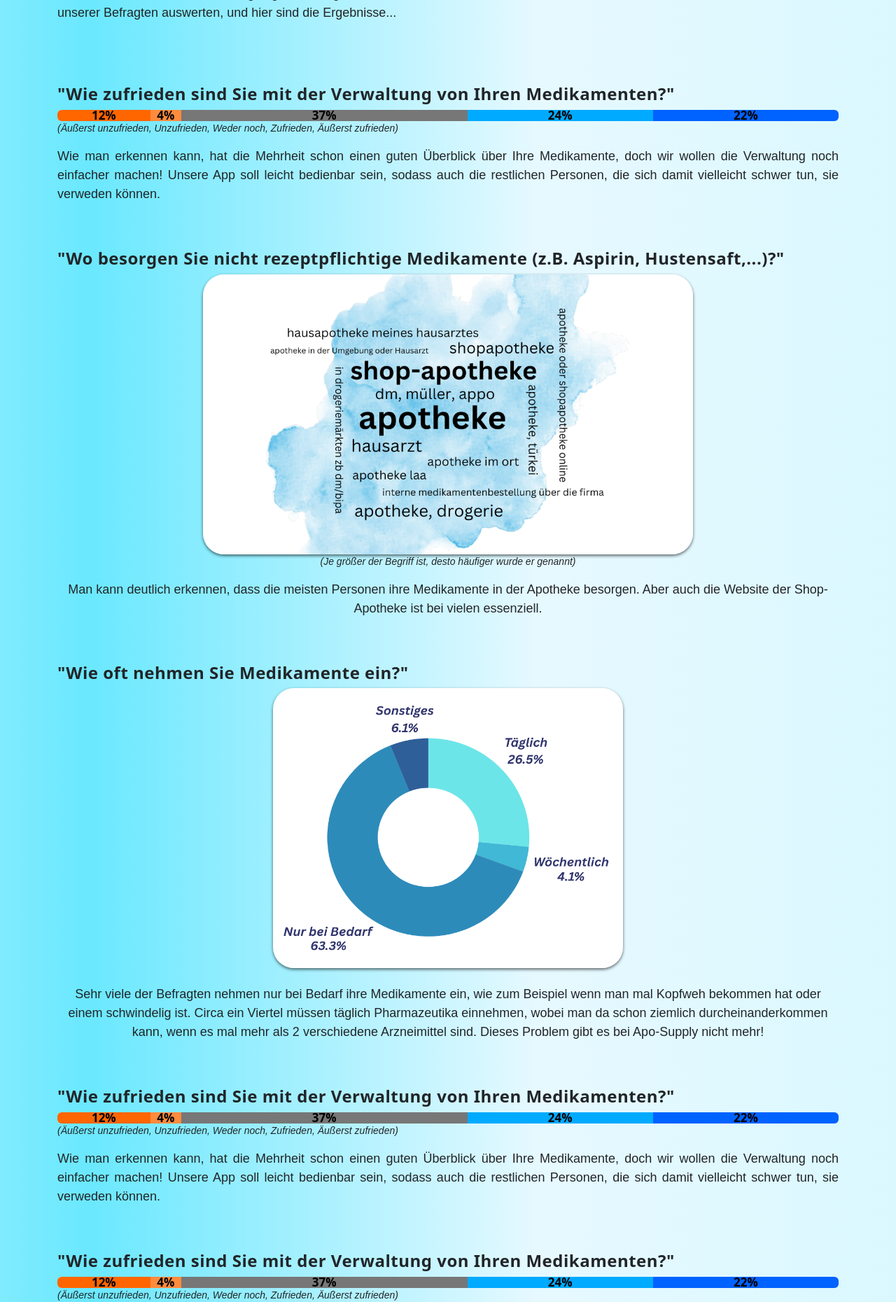
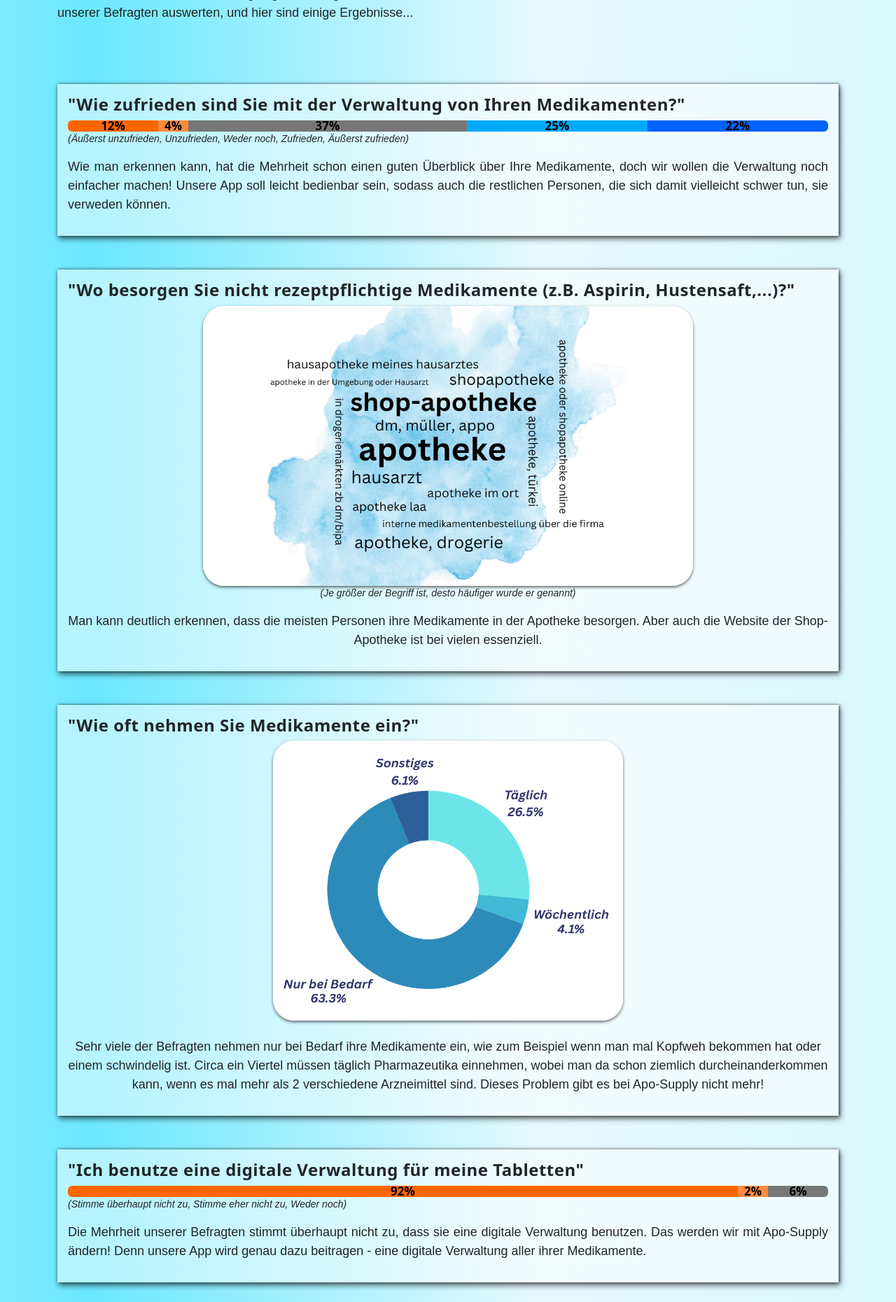
Before and after one commit to celinebittmann/aposupply, a PHP site: page /templates/umfrage.php in a window 1280 px wide. Shown: the part 409-2269 px from the top of the page at 70% size. Run offline with PHP 8.4, Linux system fonts and the light colour scheme.

Commit message:
21.11.2024
Umfrage fertig

```diff
--- a/templates/umfrage.php
+++ b/templates/umfrage.php
@@ -33,12 +33,12 @@ ini_set('display_errors','On');
 
 <div class="row">
   <div class="col-8">
-    <p style="font-style: italic; letter-spacing: 1px; text-align: justify;">Auswertung der Antworten</p>
+    <p style="font-style: italic; letter-spacing: 1px; text-align: justify;">Auswertung einiger Antworten</p>
     <p style="text-align: justify;">Wir haben gemeinsam Mitte September damit begonnen, eine Umfrage zur Medikamentenverwaltung an unsere Bekannten weiterzuleiten,
       um genügend Antworten zu erhalten. Mitte Oktober schlossen wir die Umfrage, um keine weiteren Änderungen mehr zu bekommen und keine Ergebnisse zu fälschen.
       An der Umfrage nahmen 49 verschiedene Personen teil, in den Altersgruppen von "unter 18", "18-30", "30-40", "40-50", "50-60" und "über 60", wobei die meisten
       Teilnehmer und Teilnehmerinnen aus der Altergruppe zwischen 18 und 30 stammen.
-      Um nun ein geeignetes Programm zu zaubern, mussten wir die Daten unserer Befragten auswerten, und hier sind die Ergebnisse...
+      Um nun ein geeignetes Programm zu zaubern, mussten wir die Daten unserer Befragten auswerten, und hier sind einige Ergebnisse...
     </p>
   </div>
 
@@ -55,7 +55,9 @@ ini_set('display_errors','On');
 
 <br><br><br>
 
+
 <!-- 1. Auswertung -->
+ <div class="hintergrund">
 <h4 style="font-weight: 700; letter-spacing: 0.5px;">"Wie zufrieden sind Sie mit der Verwaltung von Ihren Medikamenten?"</h4>
 
 <div class="progress-stacked">
@@ -69,7 +71,7 @@ ini_set('display_errors','On');
     <div class="progress-bar" style="background-color: #777777; color: black; font-weight: 700; font-size: 17px;">37%</div>
   </div>
   <div class="progress" role="progressbar" aria-label="Segment four" aria-valuenow="24" aria-valuemin="0" aria-valuemax="100" style="width: 24%;">
-    <div class="progress-bar" style="background-color: #00aaff; color: black; font-weight: 700; font-size: 17px;">24%</div>
+    <div class="progress-bar" style="background-color: #00aaff; color: black; font-weight: 700; font-size: 17px;">25%</div>
   </div>
   <div class="progress" role="progressbar" aria-label="Segment five" aria-valuenow="22" aria-valuemin="0" aria-valuemax="100" style="width: 24%;">
     <div class="progress-bar" style="background-color: #0062ff; color: black; font-weight: 700; font-size: 17px;">22%</div>
@@ -83,9 +85,13 @@ ini_set('display_errors','On');
   Unsere App soll leicht bedienbar sein, sodass auch die restlichen Personen, die sich damit vielleicht schwer tun, sie verweden können.
 </p>
 
+</div> <!-- ende hintergrund -->
+
 <br><br>
 
+
 <!-- 2. Auswertung -->
+<div class="hintergrund">
 <h4 style="font-weight: 700; letter-spacing: 0.5px;">"Wo besorgen Sie nicht rezeptpflichtige Medikamente (z.B. Aspirin, Hustensaft,...)?"</h4>
 
 <div class="col-12 image-container" style="position: relative; text-align: center;">
@@ -97,10 +103,13 @@ ini_set('display_errors','On');
   bei vielen essenziell.
 </p>
 
+</div> <!-- ende hintergrund -->
+
 <br><br>
 
 
 <!-- 3. Auswertung -->
+<div class="hintergrund">
 <h4 style="font-weight: 700; letter-spacing: 0.5px;">"Wie oft nehmen Sie Medikamente ein?"</h4>
 
 <div class="col-12 image-container" style="position: relative; text-align: center;">
@@ -113,74 +122,71 @@ ini_set('display_errors','On');
   Circa ein Viertel müssen täglich Pharmazeutika einnehmen, wobei man da schon ziemlich durcheinanderkommen kann, wenn es mal mehr als 2 verschiedene Arzneimittel sind.
   Dieses Problem gibt es bei Apo-Supply nicht mehr!
 </p>
+
+</div> <!-- ende hintergrund -->
+
 <br><br>
 
 
 
-
 <!-- 4. Auswertung -->
-<h4 style="font-weight: 700; letter-spacing: 0.5px;">"Wie zufrieden sind Sie mit der Verwaltung von Ihren Medikamenten?"</h4>
+<div class="hintergrund">
+<h4 style="font-weight: 700; letter-spacing: 0.5px;">"Ich benutze eine digitale Verwaltung für meine Tabletten"</h4>
 
 <div class="progress-stacked">
-  <div class="progress" role="progressbar" aria-label="Segment one" aria-valuenow="12" aria-valuemin="0" aria-valuemax="100" style="width: 12%;">
-    <div class="progress-bar" style="background-color: #ff6600; color: black; font-weight: 700; font-size: 17px;">12%</div>
+  <div class="progress" role="progressbar" aria-label="Segment one" aria-valuenow="92" aria-valuemin="0" aria-valuemax="100" style="width: 89%;">
+    <div class="progress-bar" style="background-color: #ff6600; color: black; font-weight: 700; font-size: 17px;">92%</div>
   </div>
-  <div class="progress" role="progressbar" aria-label="Segment two" aria-valuenow="4" aria-valuemin="0" aria-valuemax="100" style="width: 4%;">
-    <div class="progress-bar" style="background-color: #ff8b3d; color: black; font-weight: 700; font-size: 17px;">4%</div>
+  <div class="progress" role="progressbar" aria-label="Segment two" aria-valuenow="2" aria-valuemin="0" aria-valuemax="100" style="width: 4%;">
+    <div class="progress-bar" style="background-color: #ff8b3d; color: black; font-weight: 700; font-size: 17px;">2%</div>
   </div>
-  <div class="progress" role="progressbar" aria-label="Segment three" aria-valuenow="37" aria-valuemin="0" aria-valuemax="100" style="width: 37%;">
-    <div class="progress-bar" style="background-color: #777777; color: black; font-weight: 700; font-size: 17px;">37%</div>
+  <div class="progress" role="progressbar" aria-label="Segment three" aria-valuenow="6" aria-valuemin="0" aria-valuemax="100" style="width: 8%;">
+    <div class="progress-bar" style="background-color: #777777; color: black; font-weight: 700; font-size: 17px;">6%</div>
   </div>
-  <div class="progress" role="progressbar" aria-label="Segment four" aria-valuenow="24" aria-valuemin="0" aria-valuemax="100" style="width: 24%;">
-    <div class="progress-bar" style="background-color: #00aaff; color: black; font-weight: 700; font-size: 17px;">24%</div>
+</div>
+
+<p style="font-size: 14px; text-align: justify; font-style: italic;">(Stimme überhaupt nicht zu, Stimme eher nicht zu, Weder noch)</p>
+
+
+<p style="text-align: justify;">Die Mehrheit unserer Befragten stimmt überhaupt nicht zu, dass sie eine digitale Verwaltung benutzen. Das werden wir mit Apo-Supply ändern!
+  Denn unsere App wird genau dazu beitragen - eine digitale Verwaltung aller ihrer Medikamente.
+</p>
+
+</div> <!-- ende hintergrund -->
+
+<br><br>
+
+
+<!-- 5. Auswertung -->
+<div class="hintergrund">
+<h4 style="font-weight: 700; letter-spacing: 0.5px;">"Eine Erinnerung für die Einnahme ist sinnvoll"</h4>
+
+<div class="progress-stacked">
+  <div class="progress" role="progressbar" aria-label="Segment one" aria-valuenow="2" aria-valuemin="0" aria-valuemax="100" style="width: 3%;">
+    <div class="progress-bar" style="background-color: #ff6600; color: black; font-weight: 700; font-size: 17px;">2%</div>
   </div>
-  <div class="progress" role="progressbar" aria-label="Segment five" aria-valuenow="22" aria-valuemin="0" aria-valuemax="100" style="width: 24%;">
-    <div class="progress-bar" style="background-color: #0062ff; color: black; font-weight: 700; font-size: 17px;">22%</div>
+  <div class="progress" role="progressbar" aria-label="Segment two" aria-valuenow="6" aria-valuemin="0" aria-valuemax="100" style="width: 6%;">
+    <div class="progress-bar" style="background-color: #ff8b3d; color: black; font-weight: 700; font-size: 17px;">6%</div>
+  </div>
+  <div class="progress" role="progressbar" aria-label="Segment three" aria-valuenow="6" aria-valuemin="0" aria-valuemax="100" style="width: 6%;">
+    <div class="progress-bar" style="background-color: #777777; color: black; font-weight: 700; font-size: 17px;">6%</div>
+  </div>
+  <div class="progress" role="progressbar" aria-label="Segment four" aria-valuenow="46" aria-valuemin="0" aria-valuemax="100" style="width: 45%;">
+    <div class="progress-bar" style="background-color: #00aaff; color: black; font-weight: 700; font-size: 17px;">46%</div>
+  </div>
+  <div class="progress" role="progressbar" aria-label="Segment five" aria-valuenow="40" aria-valuemin="0" aria-valuemax="100" style="width: 40%;">
+    <div class="progress-bar" style="background-color: #0062ff; color: black; font-weight: 700; font-size: 17px;">40%</div>
   </div>
 </div>
 
 <p style="font-size: 14px; text-align: justify; font-style: italic;">(Äußerst unzufrieden, Unzufrieden, Weder noch, Zufrieden, Äußerst zufrieden)</p>
 
 
-<p style="text-align: justify;">Wie man erkennen kann, hat die Mehrheit schon einen guten Überblick über Ihre Medikamente, doch wir wollen die Verwaltung noch einfacher machen!
-  Unsere App soll leicht bedienbar sein, sodass auch die restlichen Personen, die sich damit vielleicht schwer tun, sie verweden können.
+<p style="text-align: justify;">Wie man erkennen kann, finden die meisten eine Erinnerung für ihre Medikamenteneinnahme sehr sinnvoll - warum auch nicht? Es ist sehr vom Vorteil, erinnert zu werden,
+  sobald man seine Arzneimittel einnehmen muss.
 </p>
 
-<br><br>
-
-
-
-
-<!-- 5. Auswertung -->
-<h4 style="font-weight: 700; letter-spacing: 0.5px;">"Wie zufrieden sind Sie mit der Verwaltung von Ihren Medikamenten?"</h4>
-
-<div class="progress-stacked">
-  <div class="progress" role="progressbar" aria-label="Segment one" aria-valuenow="12" aria-valuemin="0" aria-valuemax="100" style="width: 12%;">
-    <div class="progress-bar" style="background-color: #ff6600; color: black; font-weight: 700; font-size: 17px;">12%</div>
-  </div>
-  <div class="progress" role="progressbar" aria-label="Segment two" aria-valuenow="4" aria-valuemin="0" aria-valuemax="100" style="width: 4%;">
-    <div class="progress-bar" style="background-color: #ff8b3d; color: black; font-weight: 700; font-size: 17px;">4%</div>
-  </div>
-  <div class="progress" role="progressbar" aria-label="Segment three" aria-valuenow="37" aria-valuemin="0" aria-valuemax="100" style="width: 37%;">
-    <div class="progress-bar" style="background-color: #777777; color: black; font-weight: 700; font-size: 17px;">37%</div>
-  </div>
-  <div class="progress" role="progressbar" aria-label="Segment four" aria-valuenow="24" aria-valuemin="0" aria-valuemax="100" style="width: 24%;">
-    <div class="progress-bar" style="background-color: #00aaff; color: black; font-weight: 700; font-size: 17px;">24%</div>
-  </div>
-  <div class="progress" role="progressbar" aria-label="Segment five" aria-valuenow="22" aria-valuemin="0" aria-valuemax="100" style="width: 24%;">
-    <div class="progress-bar" style="background-color: #0062ff; color: black; font-weight: 700; font-size: 17px;">22%</div>
-  </div>
-</div>
-
-<p style="font-size: 14px; text-align: justify; font-style: italic;">(Äußerst unzufrieden, Unzufrieden, Weder noch, Zufrieden, Äußerst zufrieden)</p>
-
-
-<p style="text-align: justify;">Wie man erkennen kann, hat die Mehrheit schon einen guten Überblick über Ihre Medikamente, doch wir wollen die Verwaltung noch einfacher machen!
-  Unsere App soll leicht bedienbar sein, sodass auch die restlichen Personen, die sich damit vielleicht schwer tun, sie verweden können.
-</p>
-
-<br><br>
-
+</div> <!-- ende hintergrund -->
 
 
 
@@ -256,17 +262,21 @@ body {
 }
 
 
-.auswertung:hover{
-  transform: scale(1.05);
-  box-shadow: 0 2px 4px rgba(0,0,0,0.6);
-  margin-bottom: 8px;
+/* "cards" */
+.hintergrund{
+  background-color: rgba(255,255,255,0.5);
+  padding: 15px;
+  box-shadow: 2px 4px 8px rgba(0, 0, 0, 0.6), 1px 0 4px rgba(0, 0, 0, 0.6);
+  transition: transform 1s ease, opacity 1s ease, scale 1s ease;
+
 }
 
-
-
-
-
-
+.hintergrund:hover{
+  background-color: rgba(255,255,255,0.5);
+  padding: 15px;
+  box-shadow: 2px 4px 8px rgba(0, 0, 0, 0.6), 1px 0 4px rgba(0, 0, 0, 0.6);
+  transform: translateY(0) scale(1.02);
+}
 
 
 
```
Also changed, not shown: index.php (+1 -57 lines), templates/kontakt.php (+8 -13 lines), index.js (line endings or trailing spaces).
